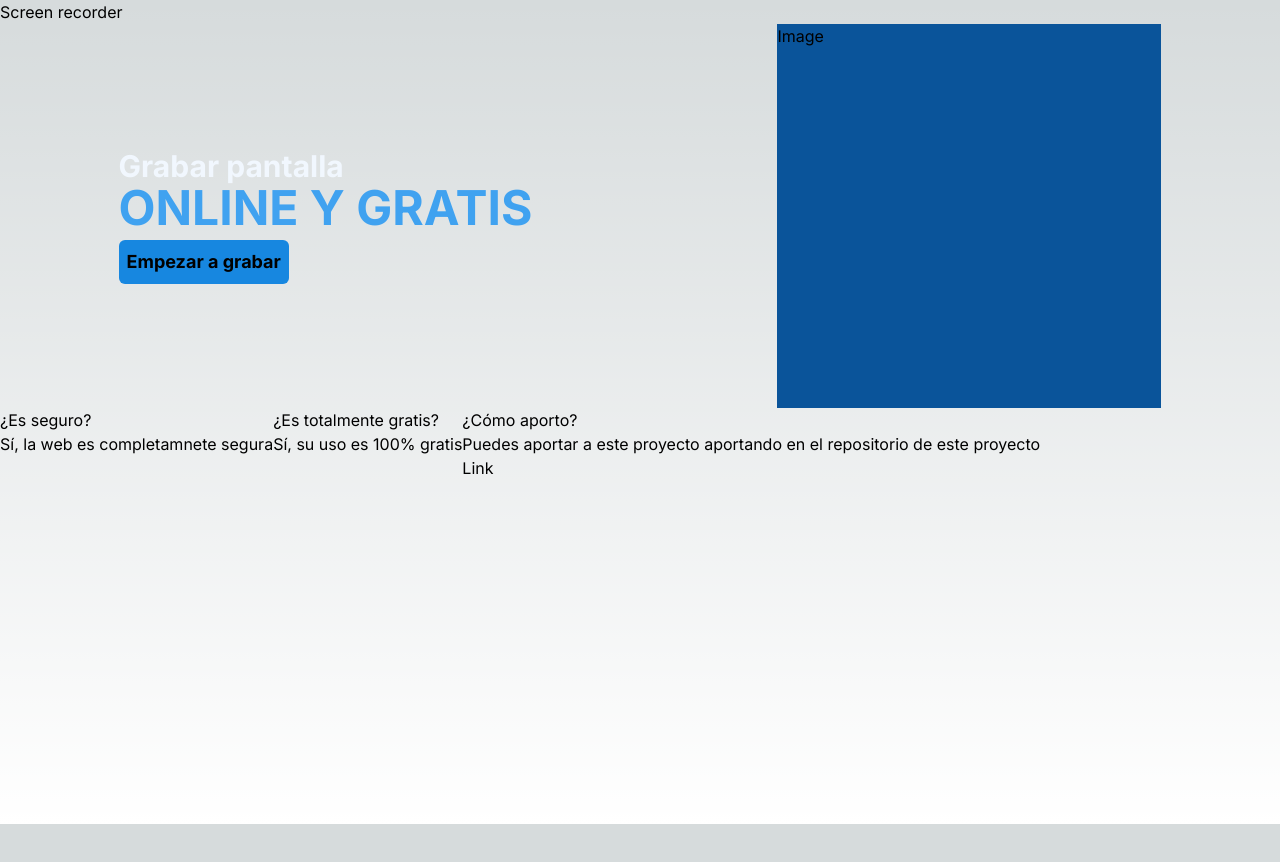
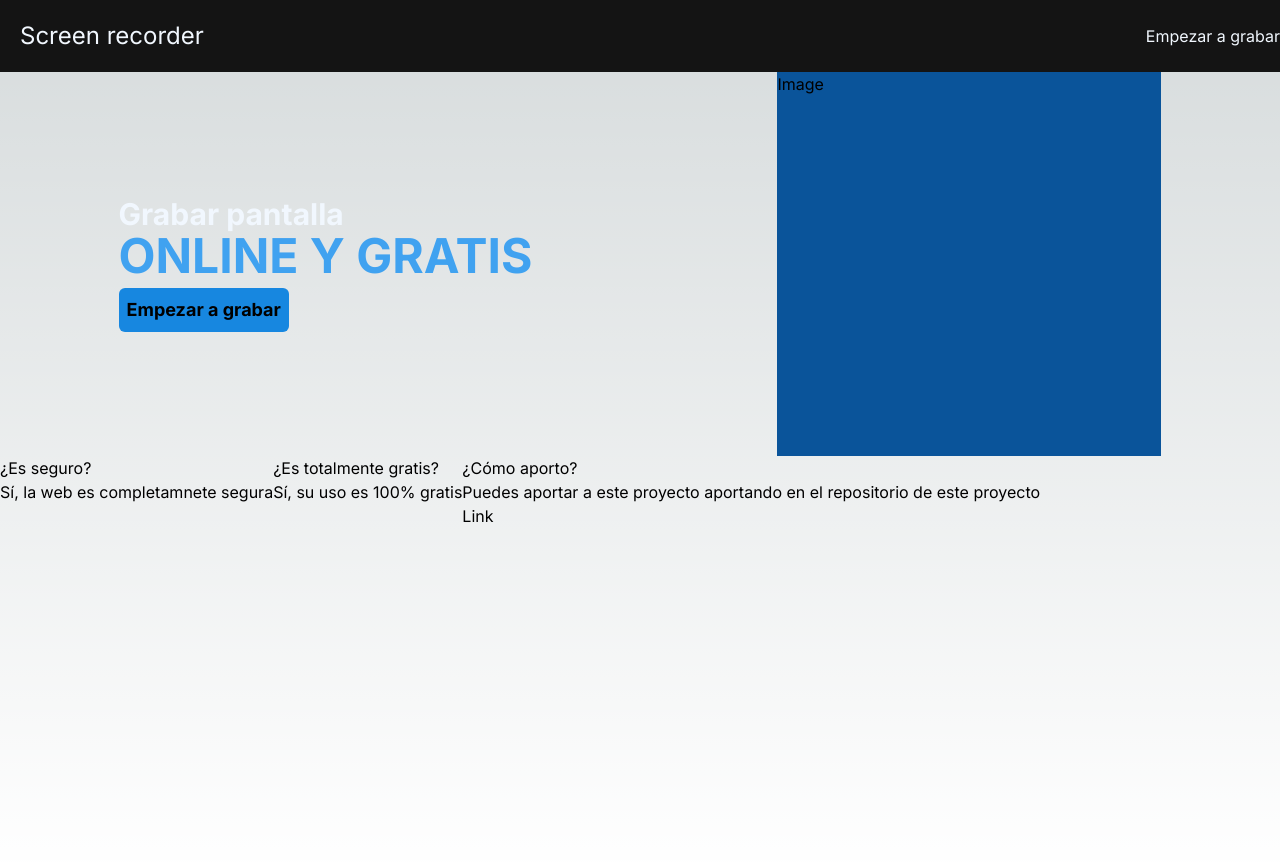
Before and after one commit to JuanPabloRP/screen-recorder, a Next.js app: page / in a window 1280 px wide. Shown: the top 862 px of the page. Before the commit the page ends 824 px from the top, so only its background shows below. Built offline with nearby package versions, Linux system fonts and the light colour scheme.

Commit message:
Add Footer component

```diff
--- /dev/null
+++ b/components/Footer.tsx
@@ -0,0 +1,16 @@
+import Link from 'next/link';
+import React from 'react';
+
+const Footer = () => {
+	return (
+		<footer className="flex flex-wrap flex-col mt-5  px-5 gap-2 justify-center items-center   md:flex-row md:justify-between">
+			<h3>Screen recorder</h3>
+			<p>Hecho con ❤️</p>
+			<ul className="flex flex-wrap gap-2 ">
+				<li>Por JuanPabloRP</li>
+			</ul>
+		</footer>
+	);
+};
+
+export default Footer;
--- a/components/Navbar.tsx
+++ b/components/Navbar.tsx
@@ -1,11 +1,22 @@
 import Link from 'next/link';
+import { useState } from 'react';
 
 const Navbar = () => {
 	return (
-		<nav>
-			<Link href="/">Screen recorder</Link>
-			<ul>
-				<li></li>
+		<nav
+			className={`flex flex-col  justify-center items-center md:flex-row md:justify-between md:items-center  text-congress-blue-50 md:h-auto bg-[#141414] sticky top-0`}
+		>
+			<Link href="/" className="text-2xl p-5">
+				Screen recorder
+			</Link>
+
+			<ul className="flex  gap-2">
+				<li>
+					<Link href={'/recorder'}>Empezar a grabar</Link>
+				</li>
+				{/* <li>
+					<Link href="">Sobre el proyecto</Link>
+				</li> */}
 			</ul>
 		</nav>
 	);
```
